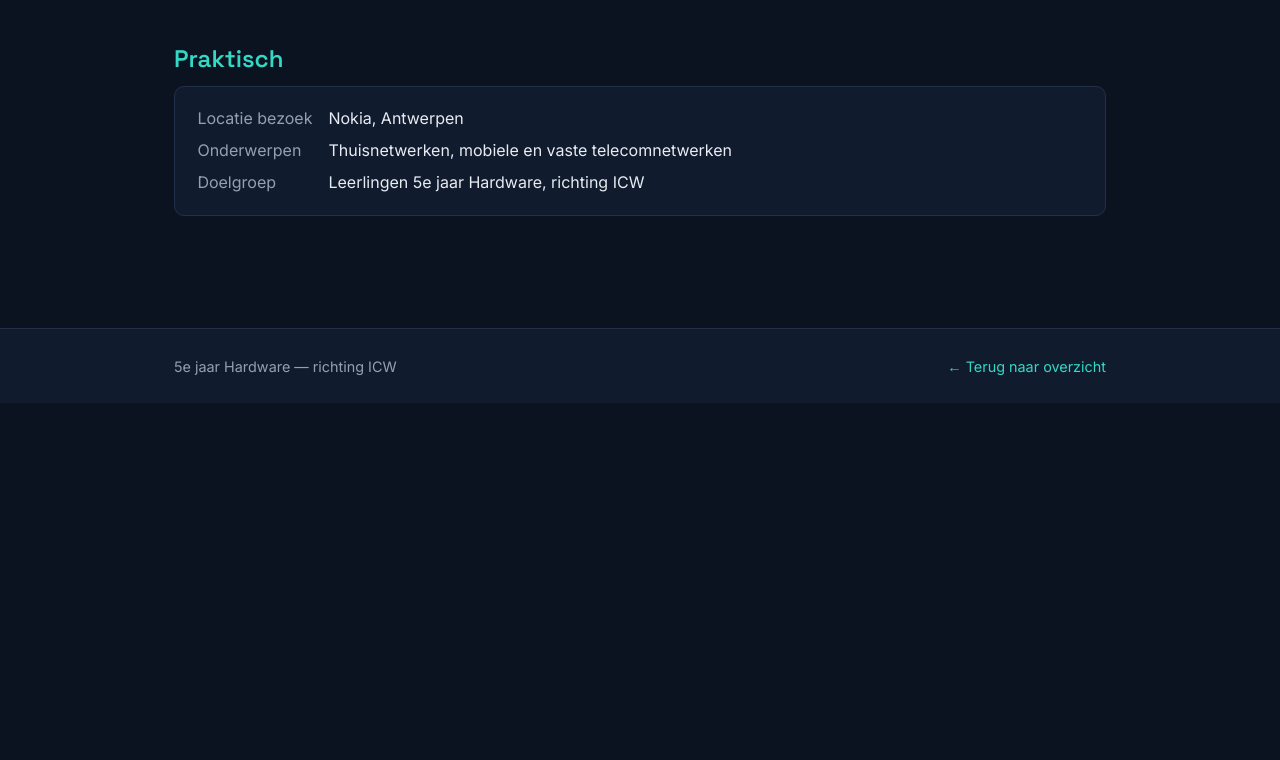
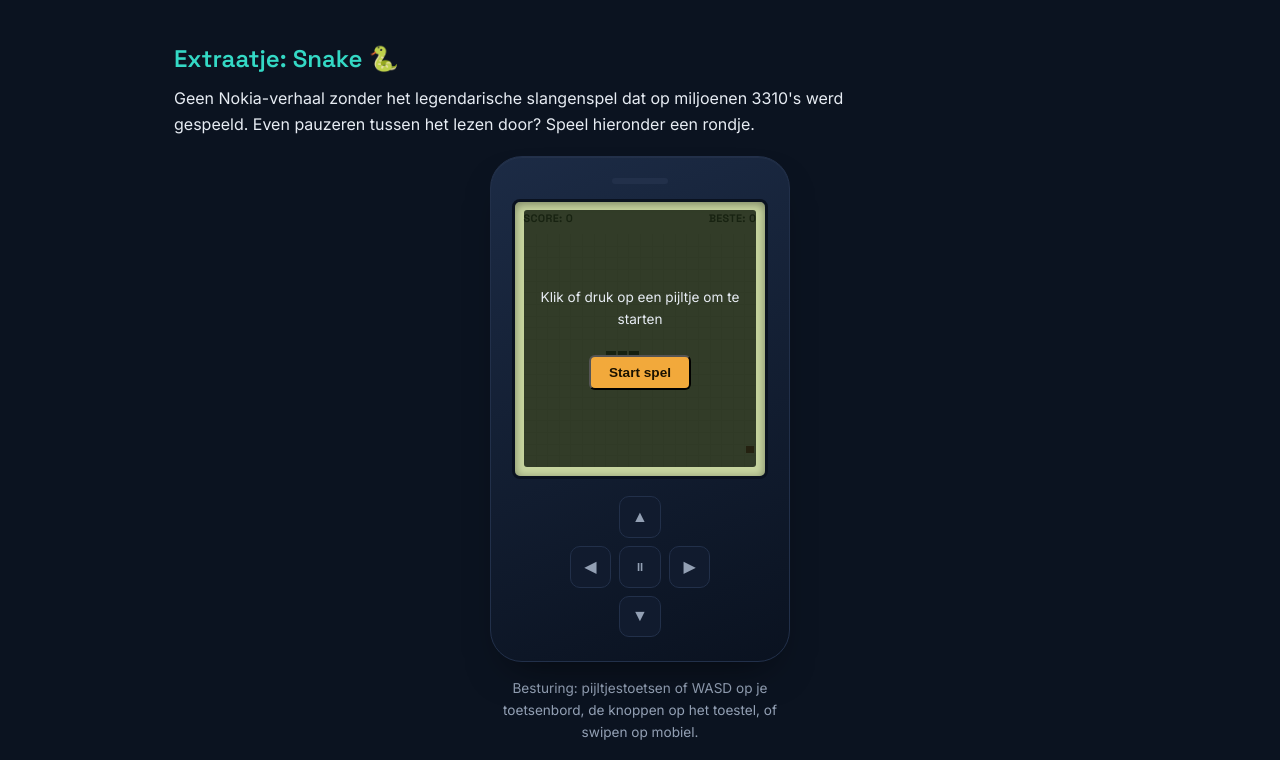
Before and after one commit to weggos2000/De_Beste_Repo_Ooit, a plain HTML site: page nokia.html in a window 1280 px wide. Shown: the part 1005-1765 px from the top of the page. Before the commit the page ends 1408 px from the top, so only its background shows below. Drawn offline with Linux system fonts and the light colour scheme.

Commit message:
Snake toevoegen want ja het lukt Ricco niet

```diff
--- a/css/style.css
+++ b/css/style.css
@@ -545,6 +545,128 @@
 .card-details dt{ color:var(--text-muted); }
 .card-details dd{ margin:0; }
 
+/* ---------- Snake-extraatje (Nokia) ---------- */
+
+.snake-wrap{
+  display:flex;
+  flex-direction:column;
+  align-items:center;
+  gap:1rem;
+  margin-top:1.2rem;
+}
+
+.phone-frame{
+  position:relative;
+  width:min(100%, 300px);
+  background:linear-gradient(160deg, #1c2b45, #0a1220);
+  border:1px solid var(--border);
+  border-radius:32px;
+  padding:1.3rem 1.3rem 1.5rem;
+  box-shadow:0 20px 40px -20px rgba(0,0,0,.6), inset 0 1px 0 rgba(255,255,255,.04);
+}
+
+.phone-notch{
+  width:56px;
+  height:6px;
+  border-radius:99px;
+  background:var(--border);
+  margin:0 auto .9rem;
+}
+
+.phone-screen{
+  position:relative;
+  background:#c8d6a0;
+  border:3px solid #0a1220;
+  border-radius:8px;
+  padding:.55rem;
+  box-shadow:inset 0 2px 10px rgba(0,0,0,.4);
+}
+
+.snake-hud{
+  display:flex;
+  justify-content:space-between;
+  gap:.6rem;
+  font-family:'Space Grotesk', sans-serif;
+  font-size:.68rem;
+  font-weight:700;
+  letter-spacing:.03em;
+  text-transform:uppercase;
+  color:#33421f;
+  margin-bottom:.4rem;
+}
+
+#snake-canvas{
+  display:block;
+  width:100%;
+  height:auto;
+  aspect-ratio:1 / 1;
+  border-radius:3px;
+  cursor:pointer;
+  image-rendering:pixelated;
+  outline:none;
+}
+
+#snake-canvas:focus-visible{
+  outline:2px solid var(--accent);
+  outline-offset:2px;
+}
+
+.snake-overlay{
+  position:absolute;
+  inset:.55rem;
+  display:flex;
+  flex-direction:column;
+  align-items:center;
+  justify-content:center;
+  gap:.7rem;
+  padding:1rem;
+  text-align:center;
+  font-size:.85rem;
+  color:#eaf3d6;
+  background:rgba(18, 28, 14, .82);
+  border-radius:3px;
+}
+
+.snake-overlay[hidden]{ display:none; }
+
+.snake-overlay .btn{
+  padding:.5rem 1.1rem;
+  font-size:.85rem;
+}
+
+.phone-keys{
+  margin-top:1.1rem;
+  display:flex;
+  flex-direction:column;
+  align-items:center;
+  gap:.5rem;
+}
+
+.key-row{ display:flex; align-items:center; gap:.5rem; }
+
+.key-btn{
+  width:2.6rem;
+  height:2.6rem;
+  border-radius:10px;
+  background:var(--bg-alt);
+  border:1px solid var(--border);
+  color:var(--text-muted);
+  font-size:1rem;
+  cursor:pointer;
+  transition:border-color .15s ease, color .15s ease, transform .1s ease;
+}
+
+.key-btn:hover{ color:var(--text); border-color:var(--accent-2); }
+.key-btn:active{ transform:scale(.92); }
+.key-btn-center{ font-size:.7rem; font-weight:700; }
+
+.snake-hint{
+  color:var(--text-muted);
+  font-size:.85rem;
+  text-align:center;
+  max-width:34ch;
+}
+
 /* ---------- Footer ---------- */
 
 footer.site-footer{
--- /dev/null
+++ b/js/snake.js
@@ -0,0 +1,265 @@
+(function () {
+  "use strict";
+
+  var canvas = document.getElementById("snake-canvas");
+  if (!canvas || !canvas.getContext) return;
+
+  var ctx = canvas.getContext("2d");
+  var GRID = 20;
+  var CELL = canvas.width / GRID;
+
+  var COLORS = {
+    bg: "#c8d6a0",
+    grid: "#bcc994",
+    snakeHead: "#243016",
+    snakeBody: "#33421f",
+    food: "#7a3b1e"
+  };
+
+  var scoreEl = document.getElementById("snake-score");
+  var bestEl = document.getElementById("snake-best");
+  var overlay = document.getElementById("snake-overlay");
+  var overlayText = document.getElementById("snake-overlay-text");
+  var startBtn = document.getElementById("snake-start");
+  var keyButtons = document.querySelectorAll(".key-btn");
+
+  var STORAGE_KEY = "icw-nokia-snake-best";
+  var best = 0;
+  try {
+    best = parseInt(localStorage.getItem(STORAGE_KEY), 10) || 0;
+  } catch (e) {
+    best = 0;
+  }
+  if (bestEl) bestEl.textContent = best;
+
+  var BASE_SPEED = 150;
+  var MIN_SPEED = 70;
+
+  var snake, direction, nextDirection, food, score, speed, timer, running, gameOver;
+
+  function resetState() {
+    var mid = Math.floor(GRID / 2);
+    snake = [
+      { x: mid - 1, y: mid },
+      { x: mid - 2, y: mid },
+      { x: mid - 3, y: mid }
+    ];
+    direction = { x: 1, y: 0 };
+    nextDirection = { x: 1, y: 0 };
+    score = 0;
+    speed = BASE_SPEED;
+    running = false;
+    gameOver = false;
+    placeFood();
+    updateScore();
+    render();
+  }
+
+  function placeFood() {
+    var options = [];
+    for (var x = 0; x < GRID; x++) {
+      for (var y = 0; y < GRID; y++) {
+        var occupied = snake.some(function (seg) {
+          return seg.x === x && seg.y === y;
+        });
+        if (!occupied) options.push({ x: x, y: y });
+      }
+    }
+    food = options[Math.floor(Math.random() * options.length)];
+  }
+
+  function updateScore() {
+    if (scoreEl) scoreEl.textContent = score;
+  }
+
+  function render() {
+    ctx.fillStyle = COLORS.bg;
+    ctx.fillRect(0, 0, canvas.width, canvas.height);
+
+    ctx.strokeStyle = COLORS.grid;
+    ctx.lineWidth = 1;
+    for (var i = 1; i < GRID; i++) {
+      ctx.beginPath();
+      ctx.moveTo(i * CELL + 0.5, 0);
+      ctx.lineTo(i * CELL + 0.5, canvas.height);
+      ctx.stroke();
+      ctx.beginPath();
+      ctx.moveTo(0, i * CELL + 0.5);
+      ctx.lineTo(canvas.width, i * CELL + 0.5);
+      ctx.stroke();
+    }
+
+    ctx.fillStyle = COLORS.food;
+    ctx.fillRect(food.x * CELL + 2, food.y * CELL + 2, CELL - 4, CELL - 4);
+
+    snake.forEach(function (seg, i) {
+      ctx.fillStyle = i === 0 ? COLORS.snakeHead : COLORS.snakeBody;
+      ctx.fillRect(seg.x * CELL + 1, seg.y * CELL + 1, CELL - 2, CELL - 2);
+    });
+  }
+
+  function step() {
+    direction = nextDirection;
+    var head = { x: snake[0].x + direction.x, y: snake[0].y + direction.y };
+
+    var hitsWall = head.x < 0 || head.x >= GRID || head.y < 0 || head.y >= GRID;
+    var hitsSelf = snake.some(function (seg) {
+      return seg.x === head.x && seg.y === head.y;
+    });
+
+    if (hitsWall || hitsSelf) {
+      endGame();
+      return;
+    }
+
+    snake.unshift(head);
+
+    if (head.x === food.x && head.y === food.y) {
+      score++;
+      updateScore();
+      placeFood();
+      speed = Math.max(MIN_SPEED, BASE_SPEED - score * 4);
+      restartTimer();
+    } else {
+      snake.pop();
+    }
+
+    render();
+  }
+
+  function restartTimer() {
+    clearInterval(timer);
+    timer = setInterval(step, speed);
+  }
+
+  function startGame() {
+    if (gameOver) resetState();
+    running = true;
+    gameOver = false;
+    overlay.hidden = true;
+    restartTimer();
+    canvas.focus();
+  }
+
+  function pauseGame() {
+    if (!running) return;
+    running = false;
+    clearInterval(timer);
+    showOverlay("Gepauzeerd", "Verder spelen");
+  }
+
+  function resumeGame() {
+    if (running || gameOver) return;
+    running = true;
+    overlay.hidden = true;
+    restartTimer();
+    canvas.focus();
+  }
+
+  function endGame() {
+    running = false;
+    gameOver = true;
+    clearInterval(timer);
+    if (score > best) {
+      best = score;
+      try {
+        localStorage.setItem(STORAGE_KEY, String(best));
+      } catch (e) {
+        /* opslag niet beschikbaar, score wordt niet bewaard */
+      }
+      if (bestEl) bestEl.textContent = best;
+    }
+    showOverlay("Game over — score " + score, "Opnieuw spelen");
+  }
+
+  function showOverlay(text, btnLabel) {
+    if (overlayText) overlayText.textContent = text;
+    if (startBtn) startBtn.textContent = btnLabel;
+    overlay.hidden = false;
+  }
+
+  function setDirection(dx, dy) {
+    if (direction.x === -dx && direction.y === -dy) return;
+    nextDirection = { x: dx, y: dy };
+  }
+
+  function handleControl(action) {
+    if (action === "pause") {
+      if (gameOver) return;
+      if (running) pauseGame();
+      else resumeGame();
+      return;
+    }
+    if (!running && !gameOver) {
+      startGame();
+    } else if (!running && gameOver) {
+      return;
+    }
+    var map = {
+      up: { x: 0, y: -1 },
+      down: { x: 0, y: 1 },
+      left: { x: -1, y: 0 },
+      right: { x: 1, y: 0 }
+    };
+    if (map[action]) setDirection(map[action].x, map[action].y);
+  }
+
+  var KEY_MAP = {
+    ArrowUp: "up", w: "up", W: "up",
+    ArrowDown: "down", s: "down", S: "down",
+    ArrowLeft: "left", a: "left", A: "left",
+    ArrowRight: "right", d: "right", D: "right",
+    " ": "pause"
+  };
+
+  canvas.addEventListener("keydown", function (e) {
+    var action = KEY_MAP[e.key];
+    if (!action) return;
+    e.preventDefault();
+    handleControl(action);
+  });
+
+  canvas.addEventListener("click", function () {
+    if (!running) startGame();
+    canvas.focus();
+  });
+
+  if (startBtn) {
+    startBtn.addEventListener("click", function () {
+      startGame();
+    });
+  }
+
+  keyButtons.forEach(function (btn) {
+    btn.addEventListener("click", function () {
+      handleControl(btn.dataset.dir);
+      canvas.focus();
+    });
+  });
+
+  var touchStart = null;
+  canvas.addEventListener("touchstart", function (e) {
+    var t = e.changedTouches[0];
+    touchStart = { x: t.clientX, y: t.clientY };
+  }, { passive: true });
+
+  canvas.addEventListener("touchend", function (e) {
+    if (!touchStart) return;
+    var t = e.changedTouches[0];
+    var dx = t.clientX - touchStart.x;
+    var dy = t.clientY - touchStart.y;
+    touchStart = null;
+    if (Math.abs(dx) < 20 && Math.abs(dy) < 20) {
+      if (!running) startGame();
+      return;
+    }
+    if (Math.abs(dx) > Math.abs(dy)) {
+      handleControl(dx > 0 ? "right" : "left");
+    } else {
+      handleControl(dy > 0 ? "down" : "up");
+    }
+  }, { passive: true });
+
+  resetState();
+  showOverlay("Klik of druk op een pijltje om te starten", "Start spel");
+})();
--- a/nokia.html
+++ b/nokia.html
@@ -84,6 +84,50 @@
         </div>
       </section>
 
+      <section aria-labelledby="snake-titel">
+        <h2 id="snake-titel">Extraatje: Snake 🐍</h2>
+        <p>
+          Geen Nokia-verhaal zonder het legendarische slangenspel dat op
+          miljoenen 3310's werd gespeeld. Even pauzeren tussen het lezen door?
+          Speel hieronder een rondje.
+        </p>
+
+        <div class="snake-wrap">
+          <div class="phone-frame">
+            <div class="phone-notch" aria-hidden="true"></div>
+
+            <div class="phone-screen">
+              <div class="snake-hud">
+                <span>Score: <strong id="snake-score">0</strong></span>
+                <span>Beste: <strong id="snake-best">0</strong></span>
+              </div>
+
+              <canvas id="snake-canvas" width="240" height="240" tabindex="0"
+                aria-label="Snake spelscherm. Gebruik de pijltjestoetsen, WASD of de knoppen eronder om te spelen.">
+                Je browser ondersteunt geen canvas — dit is het Snake-spel.
+              </canvas>
+
+              <div class="snake-overlay" id="snake-overlay">
+                <p id="snake-overlay-text">Klik of druk op een pijltje om te starten</p>
+                <button class="btn" id="snake-start" type="button">Start spel</button>
+              </div>
+            </div>
+
+            <div class="phone-keys">
+              <button class="key-btn" type="button" data-dir="up" aria-label="Omhoog">▲</button>
+              <div class="key-row">
+                <button class="key-btn" type="button" data-dir="left" aria-label="Links">◀</button>
+                <button class="key-btn key-btn-center" type="button" data-dir="pause" aria-label="Pauzeren">II</button>
+                <button class="key-btn" type="button" data-dir="right" aria-label="Rechts">▶</button>
+              </div>
+              <button class="key-btn" type="button" data-dir="down" aria-label="Omlaag">▼</button>
+            </div>
+          </div>
+
+          <p class="snake-hint">Besturing: pijltjestoetsen of WASD op je toetsenbord, de knoppen op het toestel, of swipen op mobiel.</p>
+        </div>
+      </section>
+
       <section aria-labelledby="info-titel">
         <h2 id="info-titel">Praktisch</h2>
         <div class="info-card">
@@ -110,6 +154,7 @@
 
   <button class="back-to-top" id="back-to-top" type="button" aria-label="Terug naar boven">↑</button>
 
+  <script src="js/snake.js" defer></script>
   <script src="js/site.js" defer></script>
 
 </body>
```
